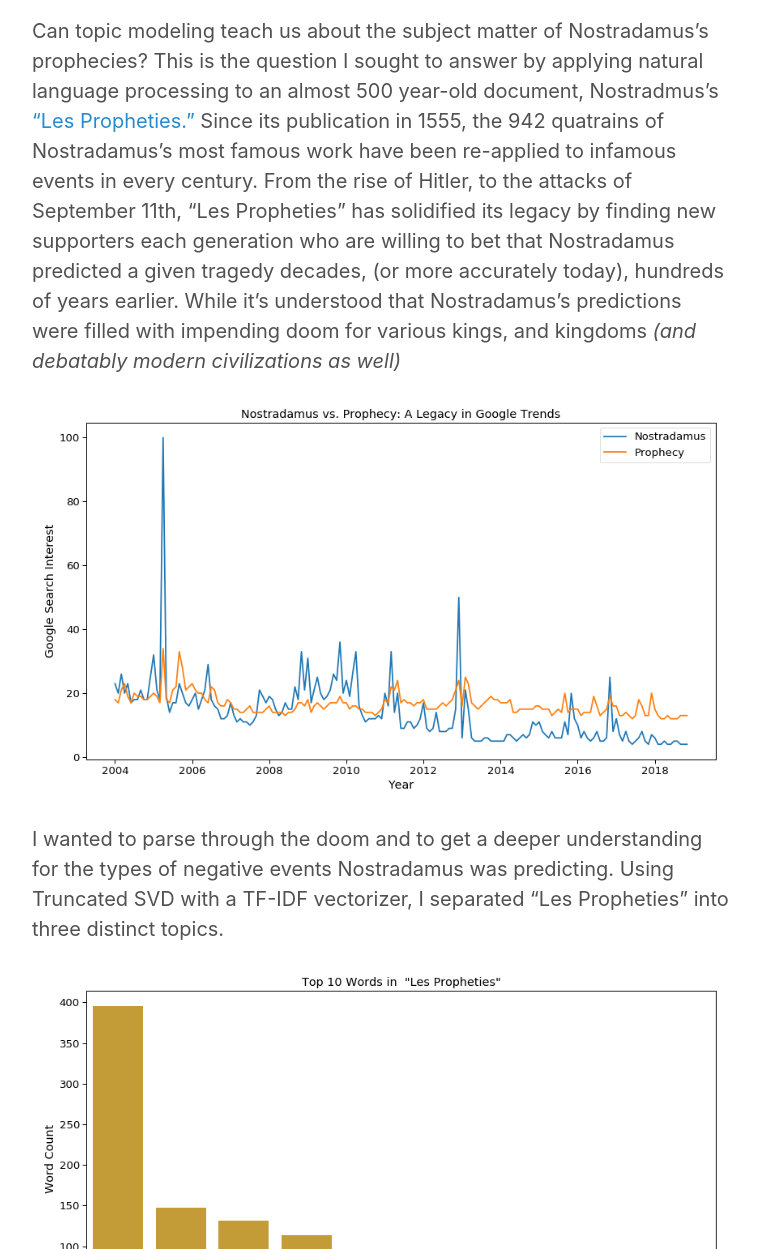
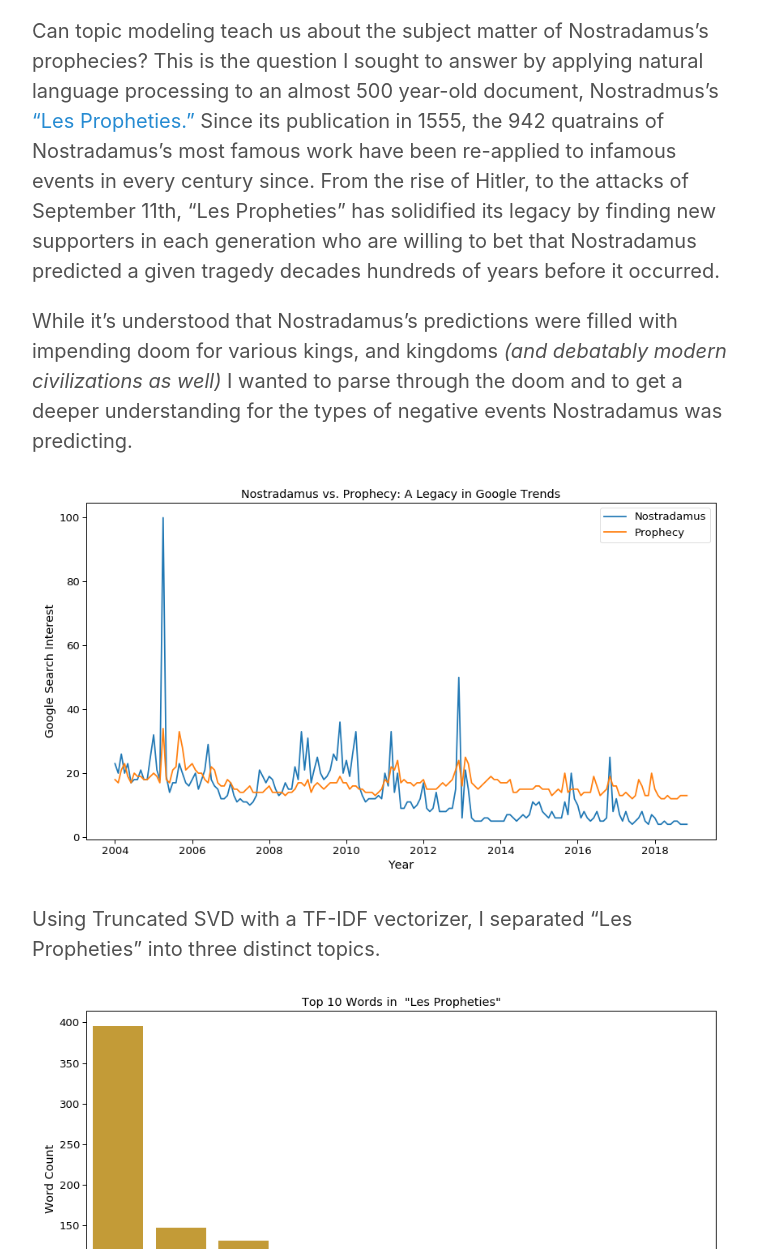
Before and after one commit to cyaris/cyaris.github.io-original, a Jekyll site: the page built from _posts/2018-11-18-post.md, in a window 1280 px wide and 1400 px high, scrolled down 516 px, cut to the strip 151-1400 px from the top of the window. Shown: the whole strip, without its empty margins (258-1017 px from the left). Built offline with Jekyll 4.4.1, drawn with Linux system fonts in a browser that asks for light colours.

Commit message:
More updates to newest blog post.

```diff
--- a/_posts/2018-11-18-post.md
+++ b/_posts/2018-11-18-post.md
@@ -5,10 +5,12 @@ title: Natural Processes for Nostradamus's Prophecies
 
 <center><img src="https://ct101.us/wp-content/uploads/2014/09/Nostradamus2.gif" width="350" height="350"></center>
 
-Can topic modeling teach us about the subject matter of Nostradamus’s prophecies? This is the question I sought to answer by applying natural language processing to an almost 500 year-old document, Nostradmus's ["Les Propheties."](https://www.sacred-texts.com/nos/index.htm){:target="_blank"} Since its publication in 1555, the 942 quatrains of Nostradamus's most famous work have been re-applied to infamous events in every century. From the rise of Hitler, to the attacks of September 11th, "Les Propheties" has solidified its legacy by finding new supporters each generation who are willing to bet that Nostradamus predicted a given tragedy decades, (or more accurately today), hundreds of years earlier. While it's understood that Nostradamus's predictions were filled with impending doom for various kings, and kingdoms *(and debatably modern civilizations as well)*
+Can topic modeling teach us about the subject matter of Nostradamus’s prophecies? This is the question I sought to answer by applying natural language processing to an almost 500 year-old document, Nostradmus's ["Les Propheties."](https://www.sacred-texts.com/nos/index.htm){:target="_blank"} Since its publication in 1555, the 942 quatrains of Nostradamus's most famous work have been re-applied to infamous events in every century since. From the rise of Hitler, to the attacks of September 11th, "Les Propheties" has solidified its legacy by finding new supporters in each generation who are willing to bet that Nostradamus predicted a given tragedy decades hundreds of years before it occurred.
+
+While it's understood that Nostradamus's predictions were filled with impending doom for various kings, and kingdoms *(and debatably modern civilizations as well)* I wanted to parse through the doom and to get a deeper understanding for the types of negative events Nostradamus was predicting.
 
 ![A Legacy in Google Trends]({{ site.url }}/images/nostradamus_vs_prophecy_google_search.png)
 
-I wanted to parse through the doom and to get a deeper understanding for the types of negative events Nostradamus was predicting. Using Truncated SVD with a TF-IDF vectorizer, I separated "Les Propheties" into three distinct topics.
+Using Truncated SVD with a TF-IDF vectorizer, I separated "Les Propheties" into three distinct topics.
 
 ![Top 10 Words in "Les Propheties"]({{ site.url }}/images/top_10_words.png)
```
